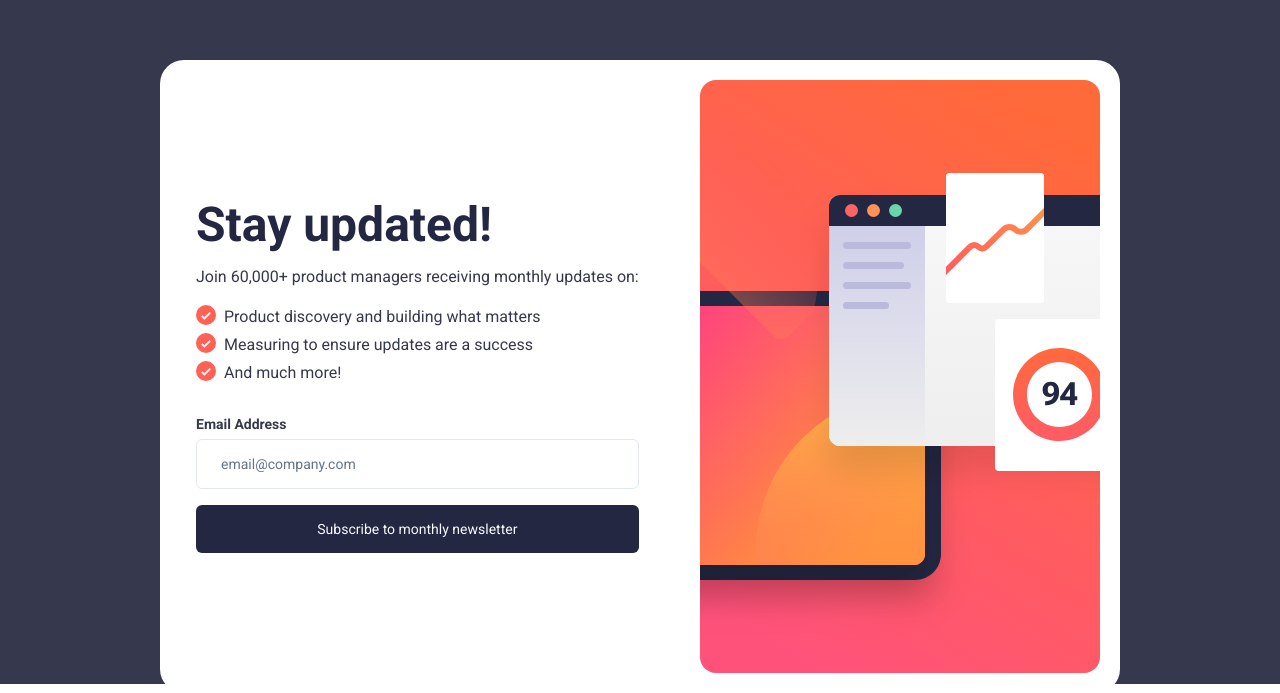
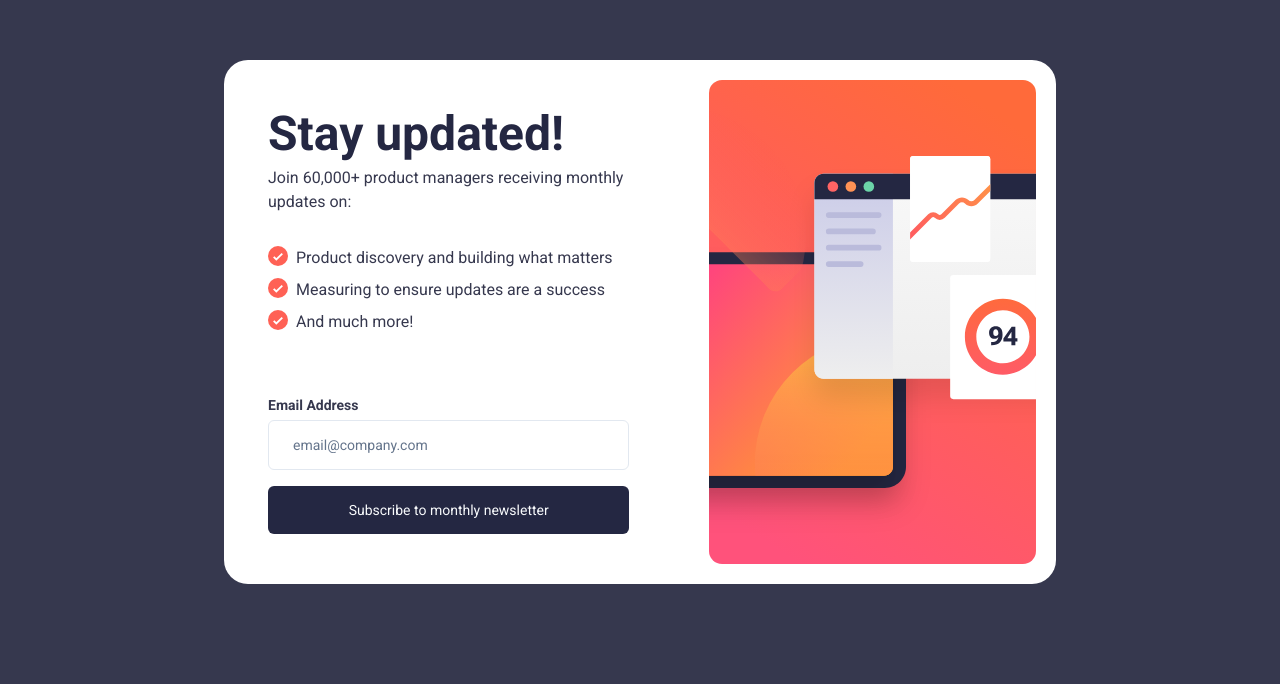
Before and after one commit to giannis198/Newsletter-sign-up-form-with-success-message, a Next.js app: page / in a window 1280 px wide. Shown: the part 116-809 px from the top of the page. Built offline with nearby package versions, Linux system fonts and the light colour scheme.

Commit message:
margins changed

```diff
--- a/app/page.tsx
+++ b/app/page.tsx
@@ -4,7 +4,7 @@ import Image from "next/image";
 const page = () => {
   return (
     <section className="md:bg-charcoal_gray h-screen md:pt-44">
-      <div className="md:w-[75%] mx-auto md:px-5 md:py-5 md:flex justify-between gap-8 items-center  bg-white rounded-3xl">
+      <div className="md:w-[65%] mx-auto md:px-5 md:py-5 md:flex gap-14 items-center bg-white rounded-3xl">
         <div className="md:hidden mx-auto pb-10 flex justify-center">
           <Image
             src="/illustration-sign-up-mobile.svg"
@@ -22,15 +22,15 @@ const page = () => {
           />
         </div>
 
-        <div className="text-charcoal_gray px-4 py-4">
-          <h1 className="font-bold text-dark_slate_gray  text-5xl pb-4">
+        <div className="text-charcoal_gray px-6 ">
+          <h1 className="font-bold text-dark_slate_gray  text-5xl pb-2">
             Stay updated!
           </h1>
-          <p className="font-normal textcharcoal_gray pb-4 ">
+          <p className="font-normal textcharcoal_gray pb-8 ">
             Join 60,000+ product managers receiving monthly updates on:
           </p>
 
-          <div className="flex gap-2 items-start pb-1">
+          <div className="flex gap-2 items-start pb-2">
             <Image
               src="/icon-list.svg"
               height={20}
@@ -41,7 +41,7 @@ const page = () => {
               Product discovery and building what matters
             </p>
           </div>
-          <div className="text-charcoal_gray flex gap-2 items-start pb-1">
+          <div className="text-charcoal_gray flex gap-2 items-start pb-2">
             <Image
               src="/icon-list.svg"
               height={20}
@@ -50,7 +50,7 @@ const page = () => {
             />
             <p>Measuring to ensure updates are a success</p>
           </div>
-          <div className="text-charcoal_gray flex gap-2 items-start pb-8">
+          <div className="text-charcoal_gray flex gap-2 items-start pb-16">
             <Image
               src="/icon-list.svg"
               height={20}
--- a/components/Form.tsx
+++ b/components/Form.tsx
@@ -48,7 +48,7 @@ const EmailForm = () => {
 
               <FormControl>
                 <Input
-                  className="p-6"
+                  className="p-6 text-grey"
                   placeholder="email@company.com"
                   {...field}
                 />
```
